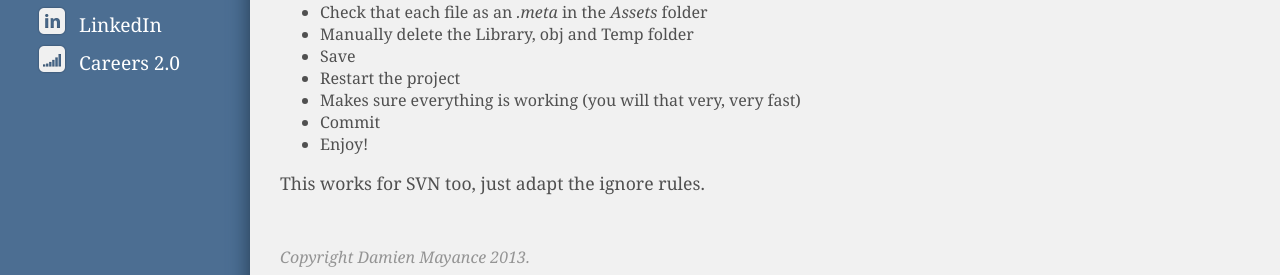
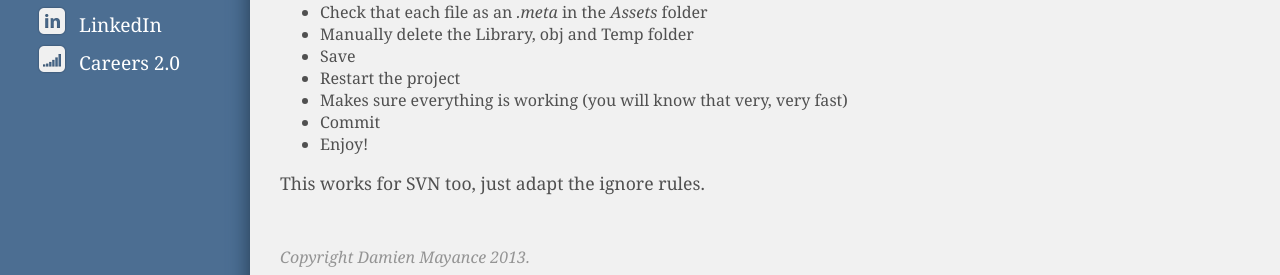
Before and after one commit to valryon/valryon.github.io, a Jekyll site: the page built from _posts/2013-09-16-git-and-unity-projects.md, in a window 1280 px wide and 900 px high, scrolled down 1838 px. Shown: the part 548-823 px from the top of the window. Built offline with Jekyll 4.4.1, drawn with Linux system fonts in a browser that asks for light colours.

Commit message:
Update 2013-09-16-git-and-unity-projects.md

```diff
--- a/_posts/2013-09-16-git-and-unity-projects.md
+++ b/_posts/2013-09-16-git-and-unity-projects.md
@@ -49,7 +49,7 @@ Sometimes you want to add version control to an existing project. Be careful, yo
 - Manually delete the Library, obj and Temp folder
 - Save
 - Restart the project
-- Makes sure everything is working (you will that very, very fast)
+- Makes sure everything is working (you will know that very, very fast)
 - Commit
 - Enjoy!
 
```
